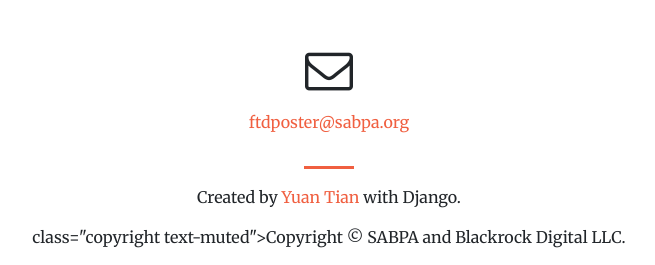
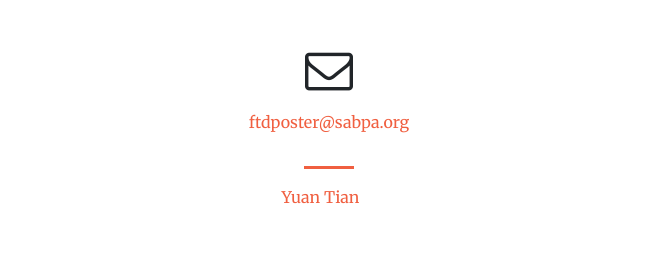
Before and after one commit to naity/poster_website, a Django app: page /home/ in a window 1280 px wide. Shown: the part 4899-5164 px from the top of the page, without its empty margins (311-966 px from the left). Run offline with Django 3.2, Linux system fonts and the light colour scheme; some libraries are stand-ins or nearby versions.

Commit message:
fixed footer style

```diff
--- a/home/templates/home/index.html
+++ b/home/templates/home/index.html
@@ -273,8 +273,8 @@
     <div class="container">
       <div class="row">
         <div class="col-lg-8 col-md-10 mx-auto text-center">
-          <p>Created by <a href="http://www.ytian.me">Yuan Tian</a> with Django.</p>
-          <p>class="copyright text-muted">Copyright &copy; SABPA and Blackrock Digital LLC.</p>
+          <p class="copyright text-faded">Created by <a href="http://www.ytian.me">Yuan Tian</a> with Django.</p>
+          <p class="copyright text-faded">Copyright &copy; SABPA and Blackrock Digital LLC.</p>
         </div>
       </div>
     </div>
```
